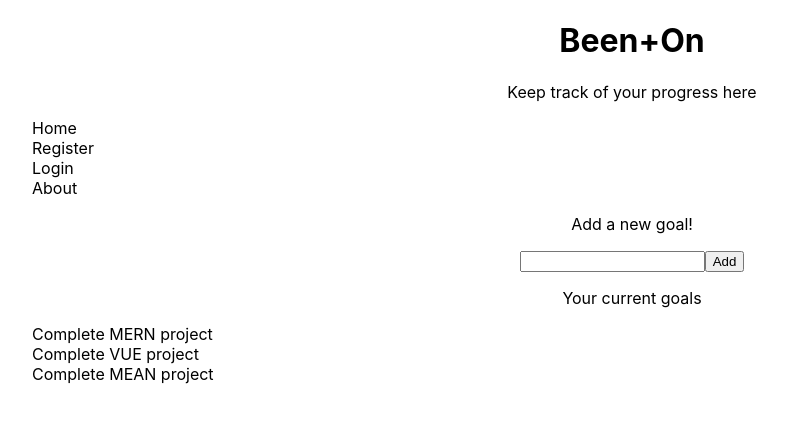
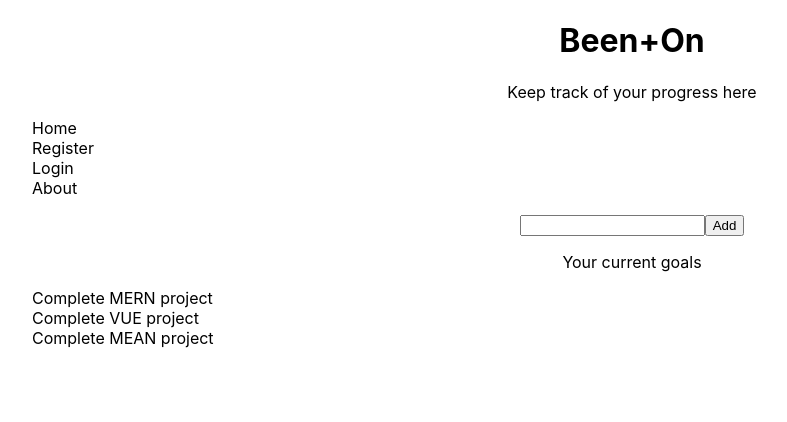
Before and after one commit to takuhartley/On-It, a React (Create React App) app: page / in a window 1280 px wide. Shown: the top 422 px of the page, without its empty margins (8-795 px from the left). Built offline with nearby package versions, Linux system fonts and the light colour scheme.

Commit message:
Passing from parent to child

```diff
--- a/src/App.js
+++ b/src/App.js
@@ -3,20 +3,38 @@ import Homepage from "./Components/Homepage/Homepage";
 import Nav from "./Components/Navigation/Nav";
 import NewGoal from "./Components/NewGoal/NewGoal";
 import "./App.css";
-import GoalsList from "./Components/GoalsList/GoalsList"
+import GoalsList from "./Components/GoalsList/GoalsList";
 function App() {
-  const userGoals =[
-    { id: 123, title: 'Complete MERN project', description: 'React Goal tracking project', hours: 2},
-    { id: 234, title: "Complete VUE project", description: 'React Goal tracking project', hours: 2},
-    { id: 345, title: "Complete MEAN project", description: 'React Goal tracking project', hours: 2}
-]
-
+  const userGoals = [
+    {
+      id: 123,
+      title: "Complete MERN project",
+      description: "React Goal tracking project",
+      hours: 2
+    },
+    {
+      id: 234,
+      title: "Complete VUE project",
+      description: "React Goal tracking project",
+      hours: 2
+    },
+    {
+      id: 345,
+      title: "Complete MEAN project",
+      description: "React Goal tracking project",
+      hours: 2
+    }
+  ];
+  const addNewGoalHandler = newGoal => {
+    userGoals.push(newGoal);
+    console.log(userGoals);
+  };
   return (
     <div className="App">
       <Homepage />
       <Nav />
-      <NewGoal />
-      <GoalsList userGoals={userGoals}/>
+      <NewGoal onAddGoal = {addNewGoalHandler} />
+      <GoalsList userGoals={userGoals} />
     </div>
   );
 }
--- a/src/Components/GoalsList/GoalsList.js
+++ b/src/Components/GoalsList/GoalsList.js
@@ -2,7 +2,7 @@ import React from "react";
 import "./GoalsList.css";
 
 const GoalsList = props => {
-  console.log(props.userGoals);
+  // console.log(props.userGoals);
   return (
     <div className="goals-list">
       <p>Your current goals</p>
--- a/src/Components/NewGoal/NewGoal.js
+++ b/src/Components/NewGoal/NewGoal.js
@@ -1,17 +1,22 @@
-import React, { Component } from "react";
+import React from "react";
 
-export class NewGoal extends Component {
-  render() {
-    return (
-      <div>
-        <p>Add a new goal!</p>
-        <form>
-          <input type="text"></input>
-          <button type="submit">Add</button>
-        </form>
-      </div>
-    );
-  }
-}
+const NewGoal = props => {
+  const addGoalHandler = e => {
+    e.preventDefault();
+    const newGoal = {
+      id: Math.random().toString(),
+      title: "My New Goal",
+      description: "New Goal",
+      hours: 1
+    };
+    props.onAddGoal(newGoal);
+  };
+  return (
+    <form onSubmit={addGoalHandler}>
+      <input type="text" />
+      <button type="submit">Add</button>
+    </form>
+  );
+};
 
 export default NewGoal;
```
